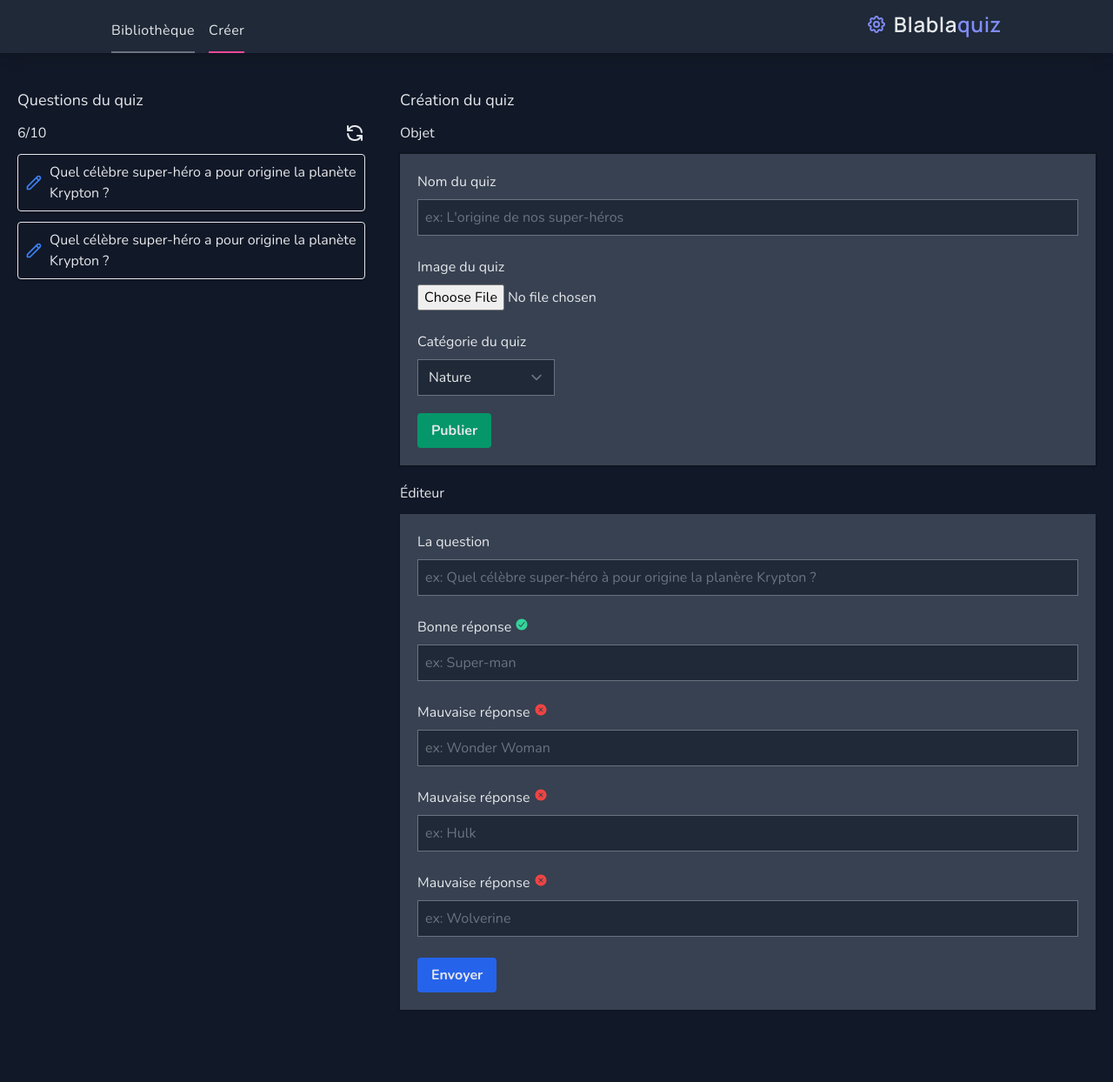
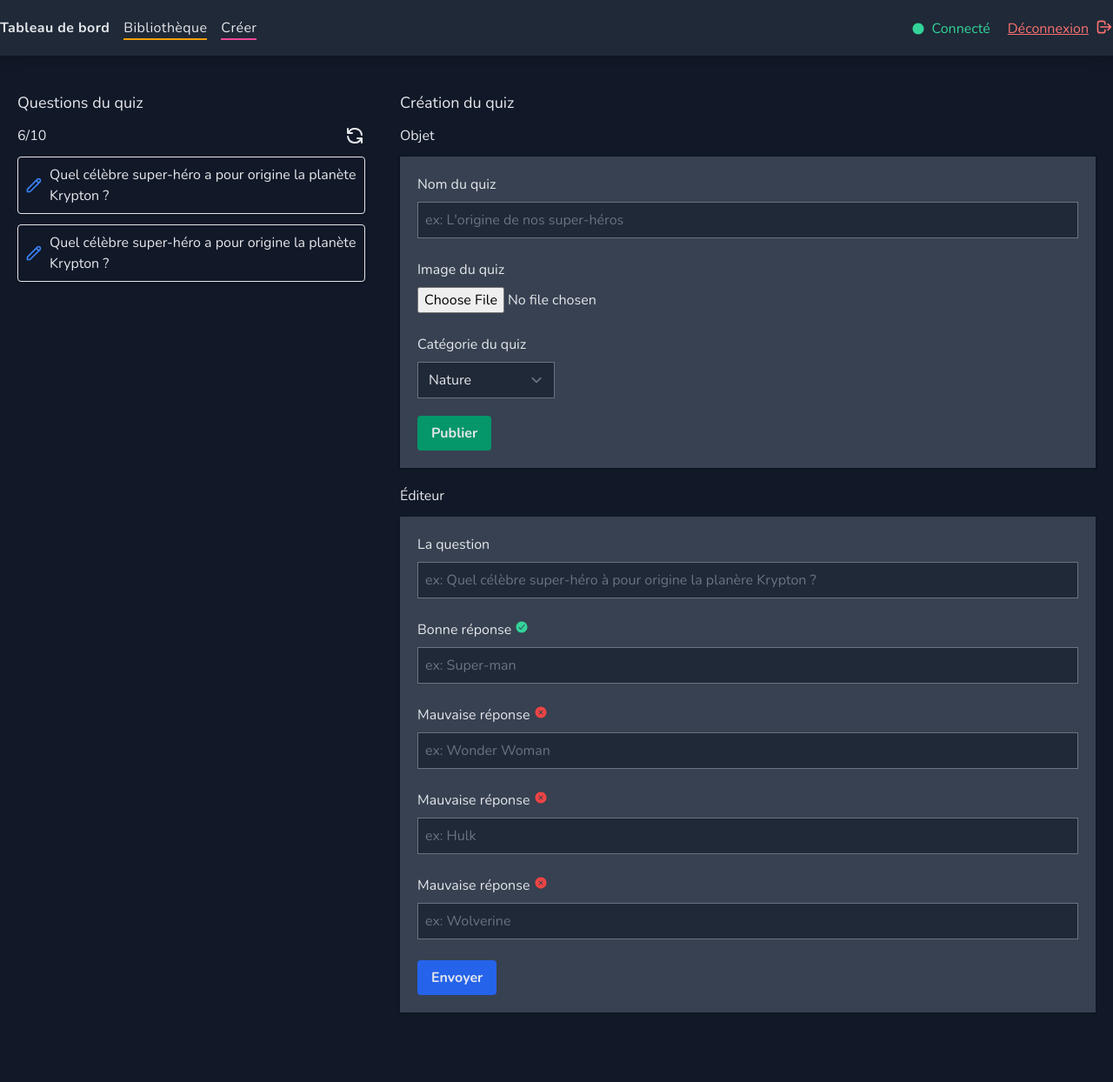
Before and after one commit to Antonin-lhp5/repo-quiz, a PHP site: page /dashboard.php in a window 1280 px wide. Shown: the whole page at 87% size. Before the commit the page ends 1161 px from the top, so only its background shows below. Run offline with PHP 8.4, Linux system fonts and the light colour scheme; the visitor is signed in with stand-in values (Sample User, id 1); style sheets or scripts are compiled from the project's sources; some libraries are stand-ins or nearby versions.

Commit message:
save mardi

```diff
--- a/controller/connexion.php
+++ b/controller/connected.php
@@ -7,6 +7,7 @@ function is_connected(): bool
   return !empty($_SESSION['login']);
 }
 
+// redirection vers le login si l'utilisateur n'est pas connecté
 function admin_loggin(): void
 {
   if (!is_connected()) {
--- a/public/dashboard.php
+++ b/public/dashboard.php
@@ -1,5 +1,5 @@
 <?php
-require '../controller/connexion.php';
+require '../controller/connected.php';
 admin_loggin()
 ?>
 
--- a/view/dashboard.php
+++ b/view/dashboard.php
@@ -1,21 +1,28 @@
-<div class="bg-gray-800 shadow-lg">
-  <div class="container mx-auto max-w-screen-lg">
-    <nav class="flex justify-between items-center sm:items-baseline pb-3 sm:pb-0 pt-3 px-5 lg:px-0">
-      <div class="text-light tracking-wide space-x-4 hidden sm:inline-flex">
-        <a href="index.php" class="border-b-2 border-gray-500 pb-3 hover:text-white">Bibliothèque</a>
-        <a href="explorer.php" class="border-b-2 border-pink-500 pb-3 hover:text-white">Créer</a>
+<div class="bg-gray-800 shadow-lg h-16">
+  <div class="container mx-auto max-w-screen-xl">
+    <nav class="flex justify-between items-center pb-3 sm:pb-0 pt-5 px-4 lg:px-0">
+      <div class="text-light tracking-wide space-x-4 hidden sm:flex justify-center">
+        <div class="font-bold select-none">Tableau de bord</div>
+        <a href="index.php" class="hover:text-white border-b-2 border-yellow-500">Bibliothèque</a>
+        <a href="explorer.php" class="border-b-2 border-pink-500 hover:text-white">Créer</a>
       </div>
-      <div class="flex items-center">
-        <svg class="w-6 h-6 text-indigo-400" fill="none" stroke="currentColor" viewBox="0 0 24 24" xmlns="http://www.w3.org/2000/svg">
-          <path stroke-linecap="round" stroke-linejoin="round" stroke-width="2" d="M10.325 4.317c.426-1.756 2.924-1.756 3.35 0a1.724 1.724 0 002.573 1.066c1.543-.94 3.31.826 2.37 2.37a1.724 1.724 0 001.065 2.572c1.756.426 1.756 2.924 0 3.35a1.724 1.724 0 00-1.066 2.573c.94 1.543-.826 3.31-2.37 2.37a1.724 1.724 0 00-2.572 1.065c-.426 1.756-2.924 1.756-3.35 0a1.724 1.724 0 00-2.573-1.066c-1.543.94-3.31-.826-2.37-2.37a1.724 1.724 0 00-1.065-2.572c-1.756-.426-1.756-2.924 0-3.35a1.724 1.724 0 001.066-2.573c-.94-1.543.826-3.31 2.37-2.37.996.608 2.296.07 2.572-1.065z"></path>
-          <path stroke-linecap="round" stroke-linejoin="round" stroke-width="2" d="M15 12a3 3 0 11-6 0 3 3 0 016 0z"></path>
-        </svg>
-        <h1 class="tracking-wide text-xl font-semibold sm:text-2xl font-title ml-2">Blabla<span class="text-indigo-400">quiz</span></h1>
+      <div class="flex">
+        <div class="flex items-center select-none text-green-400">
+        <ion-icon name="ellipse-sharp"></ion-icon>
+          <div class="ml-2 mr-5">Connecté</div>
+        </div >
+        <div class="text-red-400">
+          <button class="flex underline">
+            Déconnexion
+            <span><svg class="w-5 h-5 ml-2" fill="none" stroke="currentColor" viewBox="0 0 24 24" xmlns="http://www.w3.org/2000/svg"><path stroke-linecap="round" stroke-linejoin="round" stroke-width="2" d="M17 16l4-4m0 0l-4-4m4 4H7m6 4v1a3 3 0 01-3 3H6a3 3 0 01-3-3V7a3 3 0 013-3h4a3 3 0 013 3v1"></path>
+            </svg></span>
+          </button>
 
+        </div>
       </div>
       <!-- hamburger -->
       <button class="sm:hidden  focus:">
-        <svg class="w-6 h-6" fill="none" stroke="currentColor" viewBox="0 0 24 24" xmlns="http://www.w3.org/2000/svg">
+        <svg class="w-8 h-8" fill="none" stroke="currentColor" viewBox="0 0 24 24" xmlns="http://www.w3.org/2000/svg">
           <path stroke-linecap="round" stroke-linejoin="round" stroke-width="2" d="M4 6h16M4 12h16M4 18h16"></path>
         </svg>
       </button>
--- a/view/frontLibrary.php
+++ b/view/frontLibrary.php
@@ -24,7 +24,7 @@
 
                 <!-- Dropdown -->
 
-                <div id="dropdown" class="hidden absolute left-0 top-0 w-40 rounded-md shadow-lg bg-gray-800 ring-1 ring-black ring-opacity-5" role="menu" aria-orientation="vertical" aria-labelledby="options-menu">
+                <div id="dropdown" class="hidden absolute left-0 top-0 w-40 rounded-md shadow-lg bg-gray-800 ring-2 ring-white ring-opacity-10" role="menu" aria-orientation="vertical" aria-labelledby="options-menu">
                     <div class="py-1">
                         <a href="#" class="block px-4 py-2 text-sm text-gray-300 hover:text-gray-50" role="menuitem">TOUT</a>
                         <a href="#" class="block px-4 py-2 text-sm text-gray-300 hover:text-gray-50" role="menuitem">Nature</a>
```
Also changed, not shown: controller/identifiants.php (added, +23 -0 lines), public/login.php (+46 -1 lines), view/login.php (deleted, +0 -66 lines).
